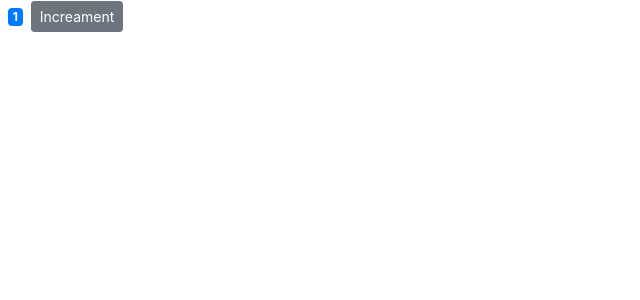
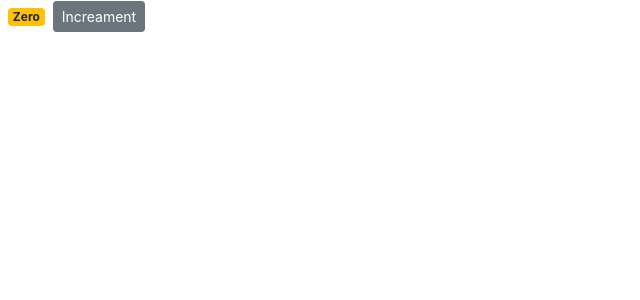
Before and after one commit to ranjankumarmandal/counter-app, a React (Create React App) app: page / in a window 1280 px wide. Shown: the top 300 px of the page, without its empty margins (0-640 px from the left). Built offline with nearby package versions, Linux system fonts and the light colour scheme.

Commit message:
react commit 7

```diff
--- a/src/components/counter.jsx
+++ b/src/components/counter.jsx
@@ -2,18 +2,22 @@ import React, { Component } from "react";
 
 class Counter extends Component {
   state = {
-    count: 1,
+    count: 0,
   };
 
   render() {
-    let classes = "badge m-2 badge-";
-    classes += this.state.count === 0 ? "warning" : "primary";
     return (
       <div>
-        <span className={classes}>{this.formatCount()}</span>
+        <span className={this.getBadgeClasses()}>{this.formatCount()}</span>
         <button className="btn btn-secondary btn-sm">Increament</button>
       </div>
     );
+  }
+
+  getBadgeClasses() {
+    let classes = "badge m-2 badge-";
+    classes += this.state.count === 0 ? "warning" : "primary";
+    return classes;
   }
 
   formatCount() {
```
